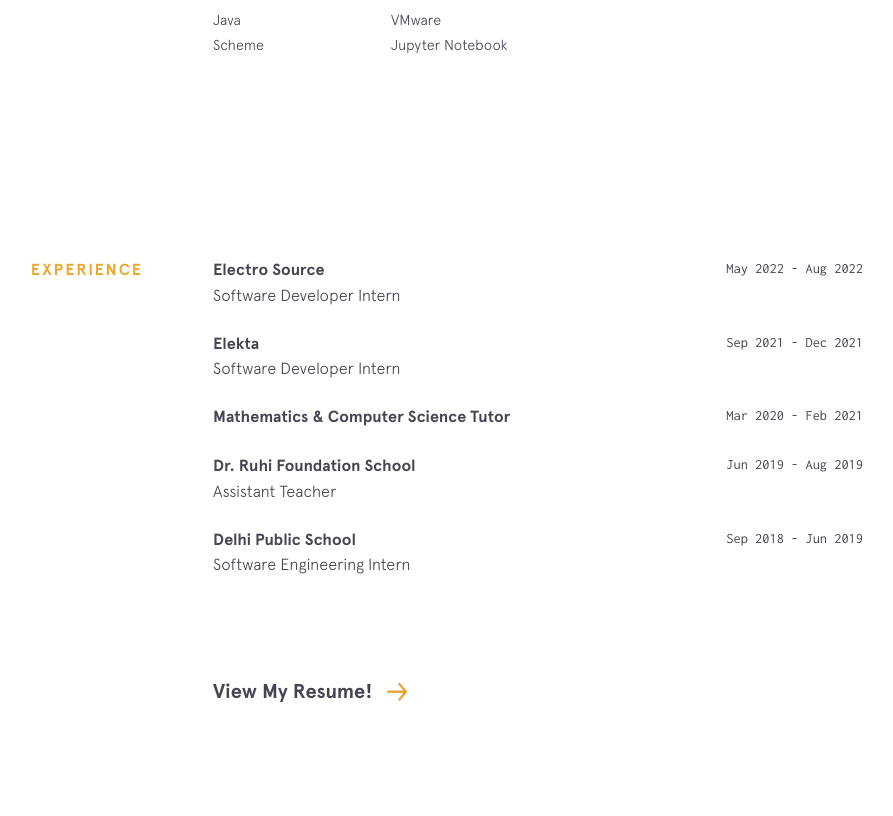
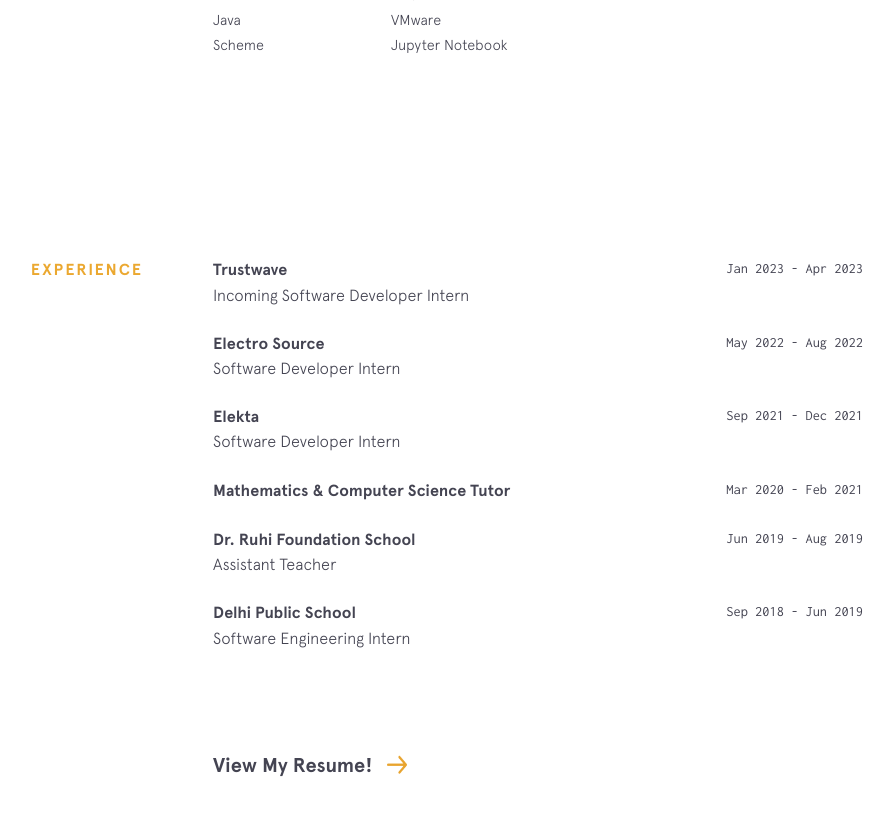
Before and after one commit to rohanxminocha/personal-website-v1, a Jekyll site: the page built from index.html, in a window 1280 px wide and 900 px high, scrolled down 1911 px. Shown: the top 816 px of the window, without its empty margins (237-1130 px from the left). Built offline with Jekyll 4.4.1, drawn with Linux system fonts in a browser that asks for light colours; nearby versions of some CDN libraries.

Commit message:
Update experience.yml

```diff
--- a/_data/experience.yml
+++ b/_data/experience.yml
@@ -1,3 +1,8 @@
+- company: Trustwave
+  url: https://www.trustwave.com/
+  time: Jan 2023 - Apr 2023
+  position: Incoming Software Developer Intern
+
 - company: Electro Source
   url: https://electrosource.com/
   time: May 2022 - Aug 2022
```
